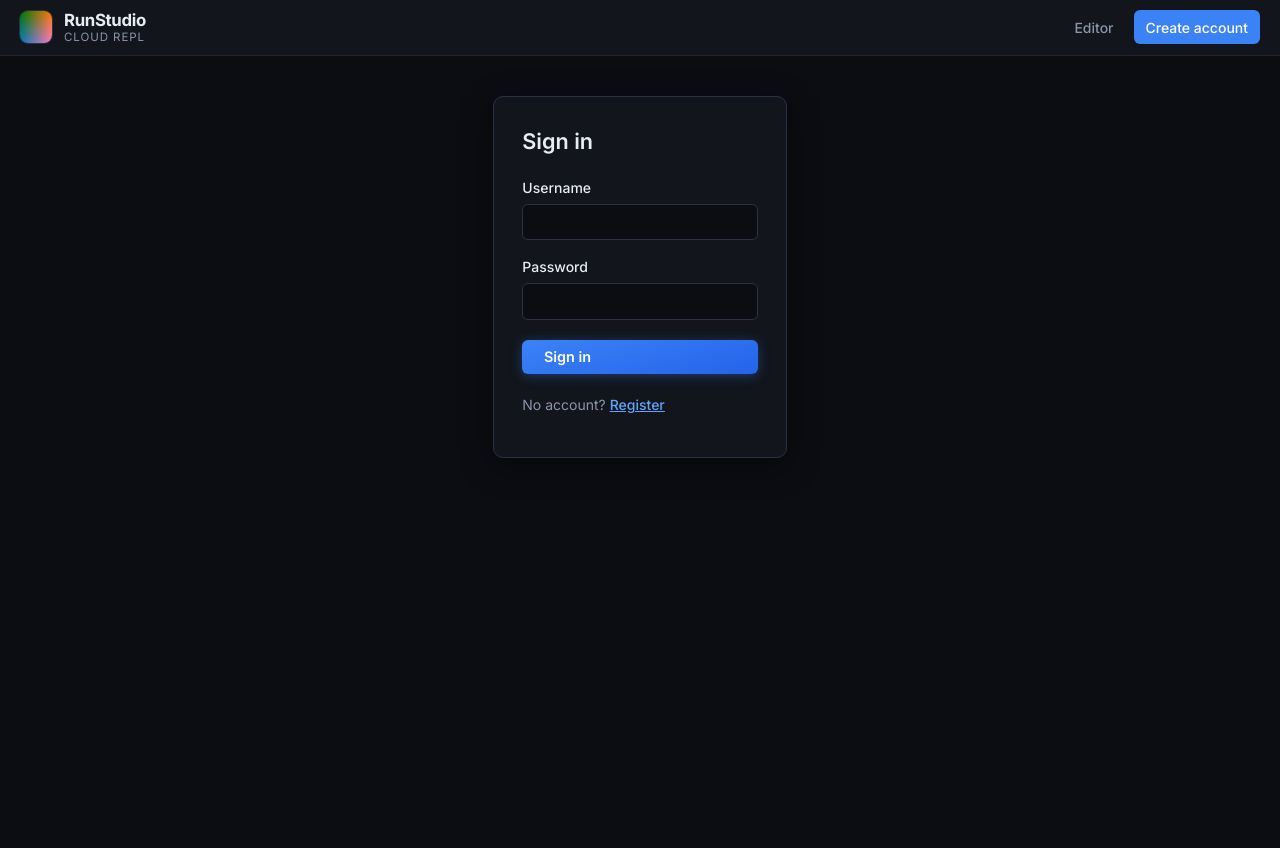
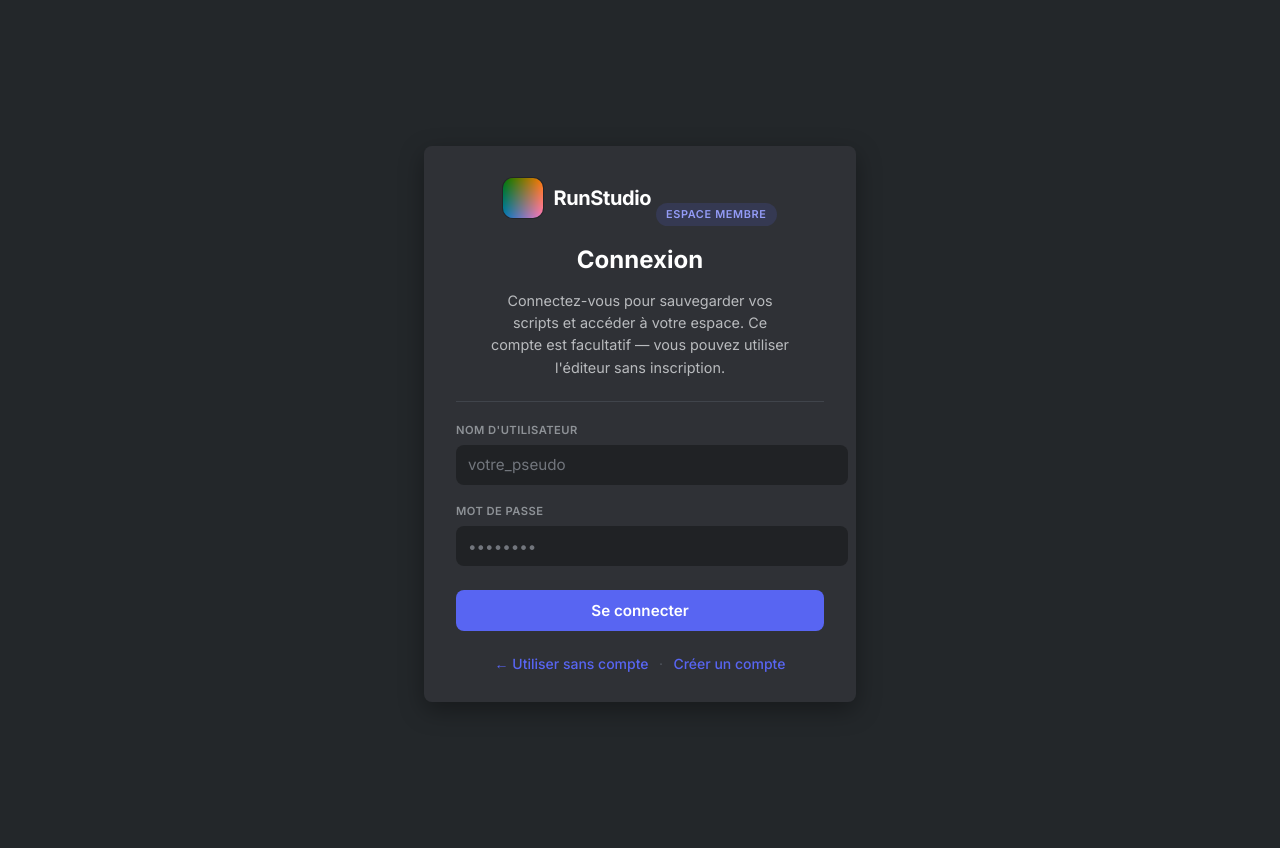
Before and after one commit to Youssef-890/runstudio, a Flask app: page /login in a window 1280 px wide. Before the commit the page ends 458 px from the top, so only its background shows below. Run offline with Flask 3, Linux system fonts and the light colour scheme.

Commit message:
Login page: Discord-style dark card design (French)

```diff
--- a/routes/auth.py
+++ b/routes/auth.py
@@ -20,7 +20,7 @@ def login():
         if user is not None:
             login_user(user)
             return redirect(safe_next_url(request.args.get("next")))
-        flash("Invalid username or password.", "error")
+        flash("Identifiant ou mot de passe incorrect.", "error")
     return render_template("login.html")
 
 
--- /dev/null
+++ b/static/css/auth.css
@@ -0,0 +1,206 @@
+/* RunStudio — Discord-style auth pages */
+:root {
+  --auth-bg: #23272a;
+  --auth-card: #2f3136;
+  --auth-input: #202225;
+  --auth-blurple: #5865f2;
+  --auth-blurple-hover: #4752c4;
+  --auth-text: #ffffff;
+  --auth-muted: #b9bbbe;
+  --auth-label: #8e9297;
+  --auth-badge-bg: rgba(88, 101, 242, 0.15);
+  --auth-badge-text: #949cf7;
+  --auth-divider: #40444b;
+  --auth-radius: 8px;
+  --auth-font: "Inter", "Segoe UI", "Helvetica Neue", Helvetica, Arial, sans-serif;
+}
+
+body.auth-page {
+  margin: 0;
+  min-height: 100vh;
+  display: flex;
+  align-items: center;
+  justify-content: center;
+  padding: 1.5rem;
+  background: var(--auth-bg);
+  color: var(--auth-text);
+  font-family: var(--auth-font);
+  line-height: 1.5;
+  -webkit-font-smoothing: antialiased;
+}
+
+.auth-screen {
+  width: 100%;
+  max-width: 432px;
+}
+
+.auth-card {
+  background: var(--auth-card);
+  border-radius: var(--auth-radius);
+  box-shadow: 0 8px 24px rgba(0, 0, 0, 0.35);
+  padding: 2rem 2rem 1.75rem;
+}
+
+.auth-card-header {
+  text-align: center;
+}
+
+.auth-brand {
+  display: inline-flex;
+  align-items: center;
+  gap: 0.65rem;
+  margin-bottom: 0.85rem;
+}
+
+.auth-brand-logo {
+  width: 40px;
+  height: 40px;
+  border-radius: 10px;
+  object-fit: cover;
+  box-shadow: 0 0 0 1px rgba(0, 0, 0, 0.25);
+}
+
+.auth-brand-name {
+  font-size: 1.25rem;
+  font-weight: 700;
+  letter-spacing: -0.02em;
+  color: var(--auth-text);
+}
+
+.auth-badge {
+  display: inline-block;
+  margin: 0 0 1rem;
+  padding: 0.2rem 0.65rem;
+  font-size: 0.68rem;
+  font-weight: 600;
+  letter-spacing: 0.06em;
+  text-transform: uppercase;
+  color: var(--auth-badge-text);
+  background: var(--auth-badge-bg);
+  border-radius: 999px;
+}
+
+.auth-title {
+  margin: 0 0 0.75rem;
+  font-size: 1.5rem;
+  font-weight: 700;
+  color: var(--auth-text);
+}
+
+.auth-lead {
+  margin: 0;
+  font-size: 0.9rem;
+  color: var(--auth-muted);
+  line-height: 1.55;
+  max-width: 34ch;
+  margin-left: auto;
+  margin-right: auto;
+}
+
+.auth-divider {
+  margin: 1.35rem 0 1.25rem;
+  border: none;
+  border-top: 1px solid var(--auth-divider);
+}
+
+.auth-form {
+  display: flex;
+  flex-direction: column;
+  gap: 1.15rem;
+}
+
+.auth-field label {
+  display: block;
+  margin-bottom: 0.4rem;
+  font-size: 0.7rem;
+  font-weight: 600;
+  letter-spacing: 0.04em;
+  text-transform: uppercase;
+  color: var(--auth-label);
+}
+
+.auth-field input {
+  width: 100%;
+  padding: 0.65rem 0.75rem;
+  font-size: 0.95rem;
+  font-family: inherit;
+  color: var(--auth-text);
+  background: var(--auth-input);
+  border: none;
+  border-radius: var(--auth-radius);
+  outline: none;
+  transition: box-shadow 0.15s ease;
+}
+
+.auth-field input::placeholder {
+  color: #72767d;
+}
+
+.auth-field input:focus {
+  box-shadow: 0 0 0 2px var(--auth-blurple);
+}
+
+.auth-submit {
+  width: 100%;
+  margin-top: 0.35rem;
+  padding: 0.7rem 1rem;
+  font-size: 0.95rem;
+  font-weight: 600;
+  font-family: inherit;
+  color: #fff;
+  background: var(--auth-blurple);
+  border: none;
+  border-radius: var(--auth-radius);
+  cursor: pointer;
+  transition: background 0.15s ease;
+}
+
+.auth-submit:hover {
+  background: var(--auth-blurple-hover);
+}
+
+.auth-submit:active {
+  transform: translateY(1px);
+}
+
+.auth-footer {
+  display: flex;
+  flex-wrap: wrap;
+  align-items: center;
+  justify-content: center;
+  gap: 0.5rem 0.65rem;
+  margin-top: 1.35rem;
+  font-size: 0.875rem;
+}
+
+.auth-footer a {
+  color: var(--auth-blurple);
+  text-decoration: none;
+  font-weight: 500;
+}
+
+.auth-footer a:hover {
+  text-decoration: underline;
+}
+
+.auth-footer-sep {
+  color: #4f545c;
+  user-select: none;
+}
+
+.auth-flash {
+  padding: 0.65rem 0.85rem;
+  margin-bottom: 0.25rem;
+  font-size: 0.875rem;
+  border-radius: var(--auth-radius);
+}
+
+.auth-flash.error {
+  background: rgba(237, 66, 69, 0.15);
+  color: #faa;
+}
+
+.auth-flash.success {
+  background: rgba(59, 165, 93, 0.15);
+  color: #b8f0c8;
+}
--- a/templates/login.html
+++ b/templates/login.html
@@ -1,56 +1,83 @@
 <!DOCTYPE html>
-<html lang="en">
+<html lang="fr">
   <head>
     <meta charset="UTF-8" />
     <meta name="viewport" content="width=device-width, initial-scale=1.0" />
-    <title>Sign in — RunStudio</title>
+    <title>Connexion — RunStudio</title>
     <link rel="preconnect" href="https://fonts.googleapis.com" />
     <link rel="preconnect" href="https://fonts.gstatic.com" crossorigin />
     <link
       href="https://fonts.googleapis.com/css2?family=Inter:wght@400;500;600;700&display=swap"
       rel="stylesheet"
     />
-    <link rel="stylesheet" href="{{ url_for('static', filename='css/style.css') }}?v=2" />
+    <link rel="stylesheet" href="{{ url_for('static', filename='css/auth.css') }}?v=1" />
   </head>
-  <body>
-    <header class="site-header">
-      <div class="brand">
+  <body class="auth-page">
+    <main class="auth-screen">
+      <div class="auth-card">
+        <header class="auth-card-header">
+          <div class="auth-brand">
             <img
               src="{{ url_for('static', filename='assets/logo.png') }}"
               alt=""
-          width="32"
-          height="32"
-          class="brand-logo"
+              width="40"
+              height="40"
+              class="auth-brand-logo"
             />
-        <div class="brand-text">
-          <span class="brand-name">RunStudio</span>
-          <span class="brand-sub">Cloud REPL</span>
+            <span class="auth-brand-name">RunStudio</span>
           </div>
-      </div>
-      <nav class="site-nav">
-        <a class="nav-link" href="{{ url_for('index') }}">Editor</a>
-        <a class="nav-link nav-link-primary" href="{{ url_for('auth.register') }}">Create account</a>
-      </nav>
+          <span class="auth-badge">Espace membre</span>
+          <h1 class="auth-title">Connexion</h1>
+          <p class="auth-lead">
+            Connectez-vous pour sauvegarder vos scripts et accéder à votre espace.
+            Ce compte est facultatif — vous pouvez utiliser l'éditeur sans inscription.
+          </p>
         </header>
-    <main class="auth-wrap">
-      <h1>Sign in</h1>
+
+        <hr class="auth-divider" />
+
         {% with messages = get_flashed_messages(with_categories=true) %}
         {% for category, message in messages %}
-      <div class="flash {{ category }}">{{ message }}</div>
+        <div class="auth-flash {{ category }}">{{ message }}</div>
         {% endfor %}
         {% endwith %}
-      <form method="post" action="{{ url_for('auth.login', next=request.args.get('next')) }}">
-        <div class="field">
-          <label for="username">Username</label>
-          <input type="text" id="username" name="username" required autocomplete="username" />
+
+        <form
+          class="auth-form"
+          method="post"
+          action="{{ url_for('auth.login', next=request.args.get('next')) }}"
+        >
+          <div class="auth-field">
+            <label for="username">Nom d'utilisateur</label>
+            <input
+              type="text"
+              id="username"
+              name="username"
+              required
+              autocomplete="username"
+              placeholder="votre_pseudo"
+            />
           </div>
-        <div class="field">
-          <label for="password">Password</label>
-          <input type="password" id="password" name="password" required autocomplete="current-password" />
+          <div class="auth-field">
+            <label for="password">Mot de passe</label>
+            <input
+              type="password"
+              id="password"
+              name="password"
+              required
+              autocomplete="current-password"
+              placeholder="••••••••"
+            />
           </div>
-        <button type="submit" class="btn btn-run">Sign in</button>
+          <button type="submit" class="auth-submit">Se connecter</button>
         </form>
-      <p class="auth-links">No account? <a href="{{ url_for('auth.register') }}">Register</a></p>
+
+        <footer class="auth-footer">
+          <a href="{{ url_for('index') }}">← Utiliser sans compte</a>
+          <span class="auth-footer-sep" aria-hidden="true">·</span>
+          <a href="{{ url_for('auth.register') }}">Créer un compte</a>
+        </footer>
+      </div>
     </main>
   </body>
 </html>
```
Lines whose indentation alone changed are shown as unchanged.
